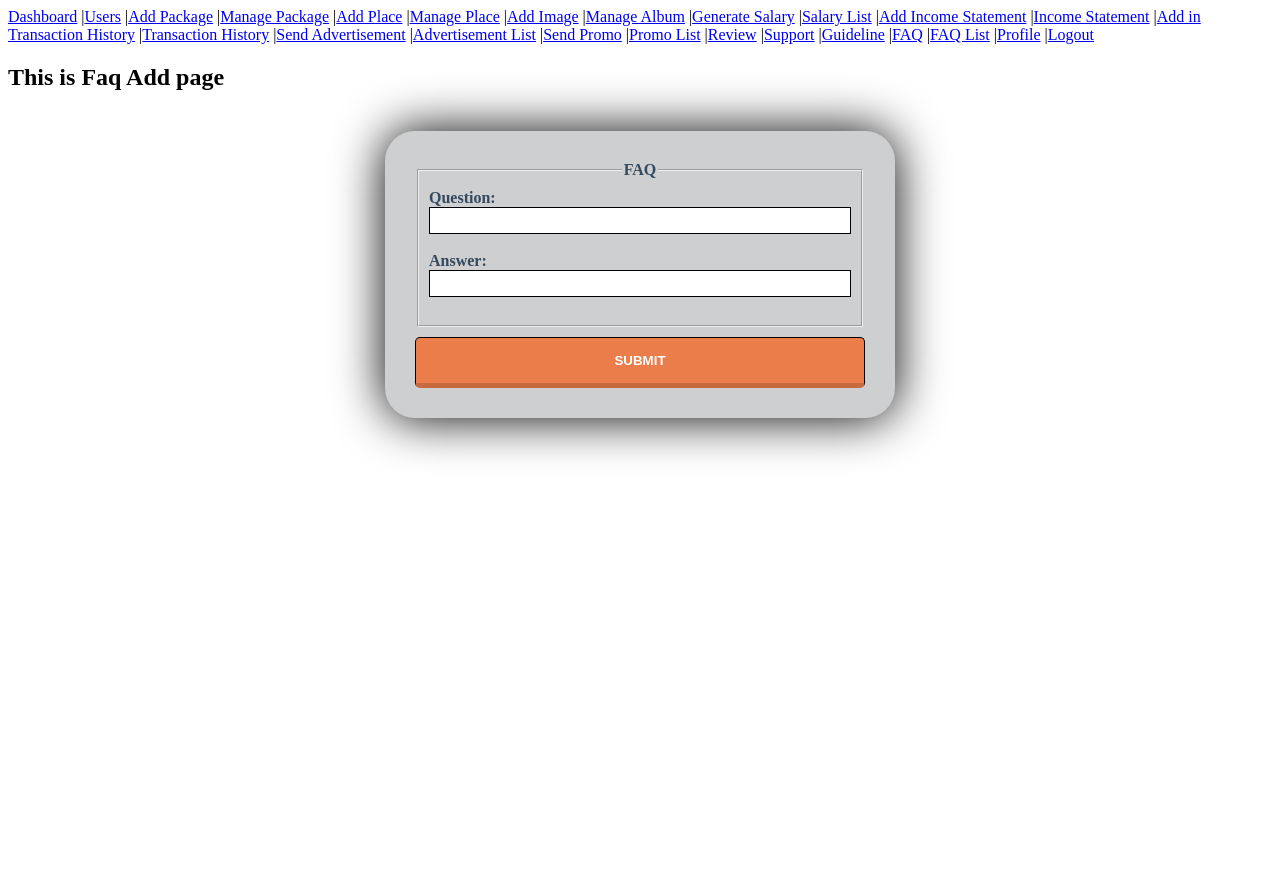
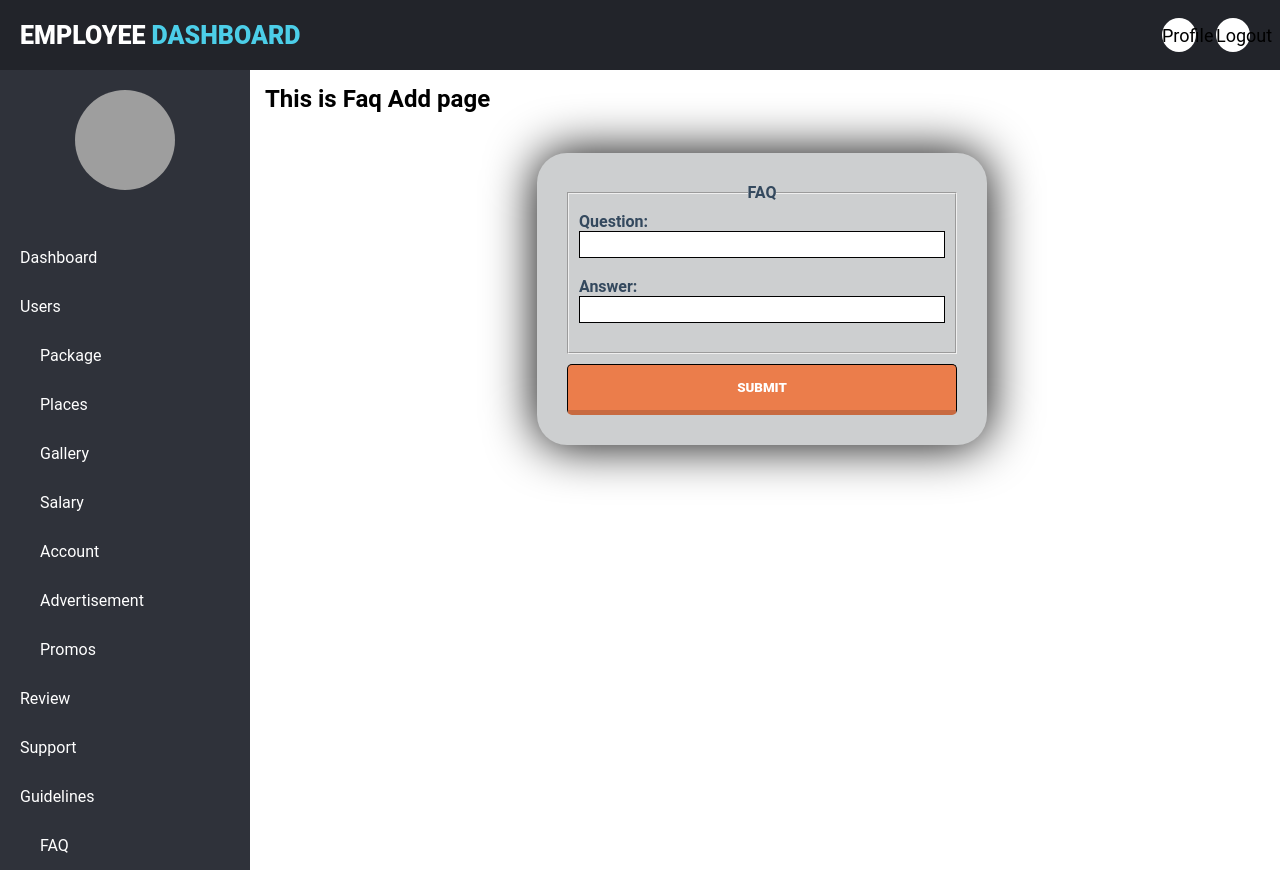
Before and after one commit to Nobobi-Hasan/APWT-Final-Project, a React (Create React App) app in the folder frontend/: page /employee/faq in a window 1280 px wide. Before the commit the page ends 800 px from the top, so only its background shows below. Built offline with nearby package versions, Linux system fonts and the light colour scheme; no server answers; grey boxes are pictures that could not be loaded.

Commit message:
Employee Navbar Update

```diff
--- a/frontend/package.json
+++ b/frontend/package.json
@@ -7,6 +7,7 @@
     "@testing-library/react": "^11.2.7",
     "@testing-library/user-event": "^12.8.3",
     "axios-react": "^2.0.7",
+    "font-awesome": "^4.7.0",
     "react": "^17.0.2",
     "react-dom": "^17.0.2",
     "react-router-dom": "^5.2.0",
--- a/frontend/src/App.js
+++ b/frontend/src/App.js
@@ -118,125 +118,213 @@ function App() {
         <Switch>
 
         <Route exact path="/employee">
+          <div className="wrapper">
             <EmployeeNavbar />
-                    <h2>Welcome to the  Employee Dashboard...</h2>
+              <div className="main-container">
+              </div>
+
+          </div>
+
       </Route>
 
         <Route exact path="/employee/userList">
+        <div className="wrapper">
             <EmployeeNavbar />
+              <div className="main-container">
+              </div>
+
+          </div>
         </Route>
 
         <Route exact path="/employee/packageAdd">
+        <div className="wrapper">
             <EmployeeNavbar />
+              <div className="main-container">
+              </div>
+
+          </div>
         </Route>
 
         <Route exact path="/employee/package">
+        <div className="wrapper">
             <EmployeeNavbar />
+              <div className="main-container">
+              </div>
+
+          </div>
         </Route>
 
         <Route exact path="/employee/placeAdd">
+          <div className="wrapper">
               <EmployeeNavbar />
+                <div className="main-container">
+                </div>
+
+            </div>
         </Route>
 
         <Route exact path="/employee/place">
+        <div className="wrapper">
             <EmployeeNavbar />
+              <div className="main-container">
+              </div>
+
+          </div>
         </Route>
 
         <Route exact path="/employee/gallery">
+        <div className="wrapper">
             <EmployeeNavbar />
+              <div className="main-container">
+              </div>
+
+          </div>
         </Route>
 
         <Route exact path="/employee/galleryManage">
+        <div className="wrapper">
             <EmployeeNavbar />
+              <div className="main-container">
+              </div>
+
+          </div>
         </Route>
 
         <Route exact path="/employee/salary">
+        <div className="wrapper">
             <EmployeeNavbar />
-                    <div>
+              <div className="main-container">
               <EmployeeAddSalary status="Salary" callback={employeeAddSalary} />
+              </div>
+
           </div>
         </Route>
 
         <Route exact path="/employee/salary/list">
+        <div className="wrapper">
             <EmployeeNavbar />
-                    <div>
+              <div className="main-container">
               <EmployeeSalaryList list={employeesalary} />
+              </div>
         </div>
         </Route>
 
         <Route exact path="/employee/statementAdd">
+        <div className="wrapper">
             <EmployeeNavbar />
-                    <div>
+              <div className="main-container">
               <EmployeeAddStatement status="Statement" callback={employeeAddStatement} />
+              </div>
+
         </div>
         </Route>
 
         <Route exact path="/employee/statement">
+        <div className="wrapper">
             <EmployeeNavbar />
-                    <div>
+              <div className="main-container">
                       <EmployeeStatementList list={employeestatement} />
+                    </div>
         </div>
         </Route>
 
         <Route exact path="/employee/transactionAdd">
+        <div className="wrapper">
             <EmployeeNavbar />
-                    <div>
+              <div className="main-container">
                       <EmployeeAddTransaction status="Transaction" callback={employeeAddTransaction} />
+                    </div>
         </div>
         </Route>
 
         <Route exact path="/employee/transaction">
+        <div className="wrapper">
             <EmployeeNavbar />
-                    <div>
+              <div className="main-container">
                       <EmployeeTransactionList list={employeetransaction} />
+                    </div>
         </div>
         </Route>
 
         <Route exact path="/employee/advertisement">
+        <div className="wrapper">
             <EmployeeNavbar />
+              <div className="main-container">
+              </div>
+
+        </div>
         </Route>
 
         <Route exact path="/employee/advertisement/list">
+        <div className="wrapper">
             <EmployeeNavbar />
+              <div className="main-container">
+              </div>
+
+        </div>
         </Route>
 
         <Route exact path="/employee/promo">
+        <div className="wrapper">
             <EmployeeNavbar />
+              <div className="main-container">
+              </div>
+
+        </div>
         </Route>
 
         <Route exact path="/employee/promo/list">
+        <div className="wrapper">
             <EmployeeNavbar />
+              <div className="main-container">
+              </div>
+
+        </div>
         </Route>
 
         <Route exact path="/employee/review">
+        <div className="wrapper">
             <EmployeeNavbar />
-                    <div>
+              <div className="main-container">
                       <EmployeeReviewList list={employeereview} />
+                    </div>
         </div>
         </Route>
 
         <Route exact path="/employee/support">
+        <div className="wrapper">
             <EmployeeNavbar />
+              <div className="main-container">
+              </div>
+
+        </div>
         </Route>
 
         <Route exact path="/employee/guideline">
+        <div className="wrapper">
             <EmployeeNavbar />
+              <div className="main-container">
+              </div>
+
+        </div>
         </Route>
 
         <Route exact path="/employee/faq">
+        <div className="wrapper">
             <EmployeeNavbar />
-                    <div>
+              <div className="main-container">
                         <EmployeeAddFaq status="Faq" callback={employeeAddFaq} />
                     </div>
-
+        </div>
         </Route>
 
         <Route exact path="/employee/faq/list">
+        <div className="wrapper">
             <EmployeeNavbar />
-                    <div>
+              <div className="main-container">
                         <EmployeeFaqList list={employeefaq} callback={employeeFaqDeletecallback} />
                     </div>
-
+        </div>
         </Route>
         </Switch>
     </Router>
--- a/frontend/src/employeeComponents/Employee.css
+++ b/frontend/src/employeeComponents/Employee.css
@@ -1,3 +1,249 @@
+
+/* Menu Start */
+
+*{
+  margin: 0;
+  padding: 0;
+  list-style: none;
+  text-decoration: none;
+  box-sizing: border-box;
+  font-family: "Roboto", sans-serif;
+}
+
+body{
+  background: #fff;
+}
+.wrapper .header{
+  z-index: 1;
+  background: #22242A;
+  position: fixed;
+  width: calc(100% - 0%);
+  height: 70px;
+  display: flex;
+  top: 0;
+}
+
+.wrapper .header .header-menu{
+  width: calc(100% - 0%);
+  height: 100%;
+  display: flex;
+  justify-content: space-between;
+  align-items: center;
+  padding: 0 20px;
+}
+
+.wrapper .header .header-menu .title{
+  color: #fff;
+  font-size: 25px;
+  text-transform: uppercase;
+  font-weight: 900;
+}
+
+.wrapper .header .header-menu .title span{
+  color: #4CCEE8;
+}
+
+.wrapper .header .header-menu .sidebar-btn{
+  color: #fff;
+  position: absolute;
+  margin-left: 240px;
+  font-size: 22px;
+  font-weight: 900;
+  cursor: pointer;
+  transition: 0.3s;
+  transition-property: color;
+}
+
+.PDFDownload{
+  color: #fff;
+  float: right;
+  margin-right: 240px;
+  font-size: 22px;
+  font-weight: 900;
+  cursor: pointer;
+  transition: 0.3s;
+  transition-property: color;
+}
+
+.wrapper .header .header-menu .sidebar-btn:hover{
+  color: #4CCEE8;
+}
+
+.wrapper .header .header-menu ul{
+  display: flex;
+}
+
+.wrapper .header .header-menu ul li a{
+  background: #fff;
+  color: #000;
+  display: block;
+  margin: 0 10px;
+  font-size: 18px;
+  width: 34px;
+  height: 34px;
+  line-height: 35px;
+  text-align: center;
+  border-radius: 50%;
+  transition: 0.3s;
+  transition-property: background, color;
+}
+
+.wrapper .header .header-menu ul li a:hover{
+  background: #4CCEE8;
+  color: #fff;
+}
+
+.wrapper .sidebar{
+  z-index: 1;
+  background: #2F323A;
+  position: fixed;
+  top: 70px;
+  width: 250px;
+  height: 100%;
+  transition: 0.3s;
+  transition-property: width;
+  overflow-y: auto;
+}
+
+.wrapper .sidebar .sidebar-menu{
+  overflow: hidden;
+}
+
+.wrapper .sidebar .sidebar-menu .profile img{
+  margin: 20px 0;
+  width: 100px;
+  height: 100px;
+  border-radius: 50%;
+}
+
+.wrapper .sidebar .sidebar-menu .profile p{
+  color: #bbb;
+  font-weight: 700;
+  margin-bottom: 10px;
+}
+
+.wrapper .sidebar .sidebar-menu .item{
+  width: 250px;
+  overflow: hidden;
+}
+
+.wrapper .sidebar .sidebar-menu .item .menu-btn{
+  display: block;
+  color: #fff;
+  position: relative;
+  padding: 15px 20px;
+  transition: 0.3s;
+  transition-property: color;
+}
+
+.wrapper .sidebar .sidebar-menu .item .menu-btn:hover{
+  color: #4CCEE8;
+}
+
+.wrapper .sidebar .sidebar-menu .item .menu-btn i{
+  margin-right: 20px;
+}
+
+.wrapper .sidebar .sidebar-menu .item .menu-btn .drop-down{
+  float: right;
+  font-size: 12px;
+  margin-top: 3px;
+}
+
+.wrapper .sidebar .sidebar-menu .item .sub-menu{
+  background: #3498DB;
+  overflow: hidden;
+  max-height: 0;
+  transition: 0.3s;
+  transition-property: background, max-height;
+}
+
+.wrapper .sidebar .sidebar-menu .item .sub-menu a{
+  display: block;
+  position: relative;
+  color: #fff;
+  white-space: nowrap;
+  font-size: 15px;
+  padding: 15px;
+  transition: 0.3s;
+  transition-property: background;
+}
+
+.wrapper .sidebar .sidebar-menu .item .sub-menu a:hover{
+  background: #55B1F0;
+}
+
+.wrapper .sidebar .sidebar-menu .item .sub-menu a:not(last-child){
+  border-bottom: 1px solid #8FC5E9;
+}
+
+.wrapper .sidebar .sidebar-menu .item .sub-menu i{
+  padding-right: 20px;
+  font-size: 10px;
+}
+
+.wrapper .sidebar .sidebar-menu .item:target .sub-menu{
+  max-height: 1200px;
+}
+
+.wrapper .main-container{
+  width: (100% - 250px);
+  margin-top: 70px;
+  margin-left: 250px;
+  padding: 15px;
+  /* background: url(background.jpg)no-repeat; */
+  background-size: cover;
+  height: 100vh;
+  transition: 0.3s;
+}
+
+.wrapper.collapse .sidebar{
+  width: 70px;
+}
+
+.wrapper.collapse .sidebar .profile img,
+.wrapper.collapse .sidebar .profile p,
+.wrapper.collapse .sidebar a span{
+  display: none;
+}
+
+.wrapper.collapse .sidebar .sidebar-menu .item .menu-btn{
+  font-size: 23px;
+}
+
+.wrapper.collapse .sidebar .sidebar-menu .item .sub-menu i{
+  font-size: 18px;
+  padding-left: 3px;
+}
+
+
+.wrapper.collapse .main-container{
+  width: calc(100% - 70px);
+  margin-left: 70px;
+}
+
+.wrapper .main-container .card{
+  background: #fff;
+  padding: 15px;
+  margin-bottom: 10px;
+  font-size: 14px;
+}
+
+h1{
+    text-align: center;
+  }
+
+  .wrapper .main-container{
+    width: 80%;
+  }
+
+  .wrapper .main-container.content{
+    width: 80%;
+    margin: auto;
+    text-align: justify;
+  }
+/* Menu End */
+
 /* Form Start */
 
 .form {
--- a/frontend/src/employeeComponents/EmployeeNavbar.js
+++ b/frontend/src/employeeComponents/EmployeeNavbar.js
@@ -3,31 +3,137 @@ import {Link} from 'react-router-dom';
 const EmployeeNavbar = ()=>{
     return(
         <div>
-            <Link to='/employee'>Dashboard</Link> |
-            <Link to='/employee/userlist'>Users</Link> |
-            <Link to='/employee/packageAdd'>Add Package</Link> |
-            <Link to='/employee/package'>Manage Package</Link> |
-            <Link to='/employee/placeAdd'>Add Place</Link> |
-            <Link to='/employee/place'>Manage Place</Link> |
-            <Link to='/employee/gallery'>Add Image</Link> |
-            <Link to='/employee/galleryManage'>Manage Album</Link> |
-            <Link to='/employee/salary'>Generate Salary</Link> |
-            <Link to='/employee/salary/list'>Salary List</Link> |
-            <Link to='/employee/statementAdd'>Add Income Statement</Link> |
-            <Link to='/employee/statement'>Income Statement</Link> |
-            <Link to='/employee/transactionAdd'>Add in Transaction History</Link> |
-            <Link to='/employee/transaction'>Transaction History</Link> |
-            <Link to='/employee/advertisement'>Send Advertisement</Link> |
-            <Link to='/employee/advertisement/list'>Advertisement List</Link> |
-            <Link to='/employee/promo'>Send Promo</Link> |
-            <Link to='/employee/promo/list'>Promo List</Link> |
-            <Link to='/employee/Review'>Review</Link> |
-            <Link to='/employee/support'>Support</Link> |
-            <Link to='/employee/guideline'>Guideline</Link> |
-            <Link to='/employee/faq'>FAQ</Link> |
-            <Link to='/employee/faq/list'>FAQ List</Link> |
-            <Link to='/employee/profile'>Profile</Link> |
-            <Link to='/login'>Logout</Link>
+            <>
+            {/* <!--header menu start--> */}
+			<div className="header">
+				<div className="header-menu">
+					<div className="title">Employee <span>Dashboard</span></div>
+					<div className="sidebar-btn">
+					</div>
+					<ul>
+						<li><Link to='/employee/profile'>Profile</Link></li>
+						<li><Link to='/login'>Logout</Link></li>
+					</ul>
+				</div>
+			</div>
+			{/* <!--header menu end--> */}
+
+			{/* <!--sidebar start--> */}
+			<div className="sidebar">
+				<div className="sidebar-menu">
+					<center className="profile">
+                        <img src="{{asset('upload/emp.png')}}" height="50px" width="50px" alt= ""/>
+                        {/* <p>{{session('uname')}}</p> */}
+
+
+                    </center>
+					<br></br>
+
+					<li className="item">
+                        <Link className="menu-btn" to='/employee'>Dashboard</Link>
+					</li>
+
+                    <li className="item">
+                        <Link className="menu-btn" to='/employee/userlist'>Users</Link>
+					</li>
+
+					<li className="item" id="package">
+						<a href="#package" className="menu-btn">
+							<i className="fa fa-users"></i><span>Package<i className="fas fa-chevron-down drop-down"></i></span>
+						</a>
+						<div className="sub-menu">
+                            <Link to='/employee/packageAdd'>Package Add</Link>
+							<Link to='/employee/package'>Manage Package</Link>
+						</div>
+					</li>
+
+					<li className="item" id="place">
+						<a href="#place" className="menu-btn">
+							<i className="fa fa-globe"></i><span>Places<i className="fas fa-chevron-down drop-down"></i></span>
+						</a>
+						<div className="sub-menu">
+                            <Link to='/employee/placeAdd'>Place Add</Link>
+							<Link to='/employee/place'>Manage Place</Link>
+						</div>
+					</li>
+
+                    <li className="item" id="gallery">
+						<a href="#gallery" className="menu-btn">
+							<i className="fa fa-globe"></i><span>Gallery<i className="fas fa-chevron-down drop-down"></i></span>
+						</a>
+						<div className="sub-menu">
+                            <Link to='/employee/gallery'>Add Image</Link>
+							<Link to='/employee/galleryManage'>Manage Gallery</Link>
+						</div>
+					</li>
+
+                    <li className="item" id="salary">
+						<a href="#salary" className="menu-btn">
+							<i className="fa fa-globe"></i><span>Salary<i className="fas fa-chevron-down drop-down"></i></span>
+						</a>
+						<div className="sub-menu">
+                            <Link to='/employee/salary'>Generate Salary</Link>
+							<Link to='/employee/salary/list'>Salary List</Link>
+						</div>
+					</li>
+
+                    <li className="item" id="account">
+						<a href="#account" className="menu-btn">
+							<i className="fa fa-globe"></i><span>Account<i className="fas fa-chevron-down drop-down"></i></span>
+						</a>
+						<div className="sub-menu">
+                            <Link to='/employee/statementAdd'>Add Income Statement</Link>
+							<Link to='/employee/statement'>Income Statement</Link>
+                            <Link to='/employee/transactionAdd'>Add Transaction</Link>
+                            <Link to='/employee/transaction'>Transaction History</Link>
+						</div>
+					</li>
+
+                    <li className="item" id="ads">
+						<a href="#ads" className="menu-btn">
+							<i className="fa fa-globe"></i><span>Advertisement<i className="fas fa-chevron-down drop-down"></i></span>
+						</a>
+						<div className="sub-menu">
+                            <Link to='/employee/advertisement'>Send Ads</Link>
+							<Link to='/employee/advertisement/list'>Manage Ads</Link>
+						</div>
+					</li>
+
+                    <li className="item" id="promo">
+						<a href="#promo" className="menu-btn">
+							<i className="fa fa-globe"></i><span>Promos<i className="fas fa-chevron-down drop-down"></i></span>
+						</a>
+						<div className="sub-menu">
+                            <Link to='/employee/promo'>Send Promo</Link>
+							<Link to='/employee/promo/list'>Manage Promo</Link>
+						</div>
+					</li>
+
+                    <li className="item">
+                        <Link className="menu-btn" to='/employee/review'>Review</Link>
+					</li>
+
+					<li className="item">
+                        <Link className="menu-btn" to='/employee/support'>Support</Link>
+					</li>
+
+					<li className="item">
+                        <Link className="menu-btn" to='/employee/guideline'>Guidelines</Link>
+					</li>
+                    <li className="item" id="faq">
+						<a href="#faq" className="menu-btn">
+							<i className="fa fa-globe"></i><span>FAQ<i className="fas fa-chevron-down drop-down"></i></span>
+						</a>
+						<div className="sub-menu">
+                            <Link to='/employee/faq'>Add in FAQ</Link>
+							<Link to='/employee/faq/list'>Manage FAQ</Link>
+						</div>
+					</li>
+
+				</div>
+			</div>
+			{/* <!--sidebar end--></div> */}
+        </>
         </div>
     );
 }
```
Also changed, not shown: frontend/src/assets/emp.png (added), 1 other file (tests, documents, lock files or other folders). Lines whose indentation alone changed are shown as unchanged.
